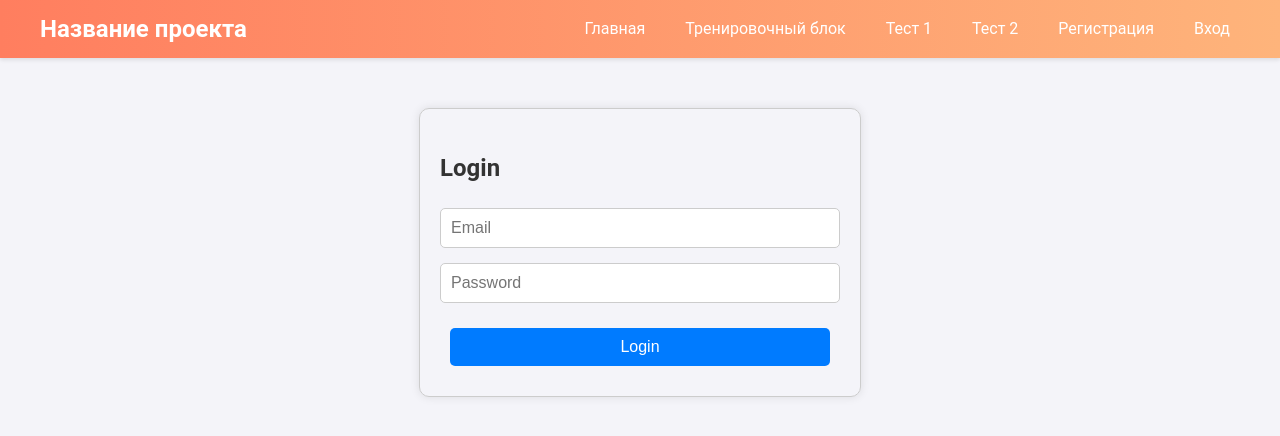
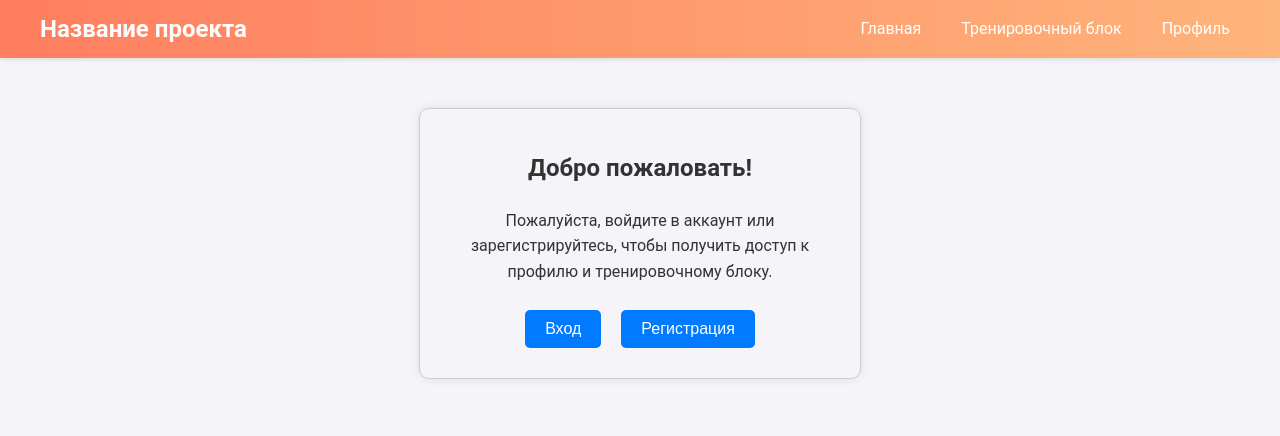
Before and after one commit to Aida678/Persik, a React (Create React App) app in the folder react-frontend/: page /profile in a window 1280 px wide. Before the commit this address led to /login. Shown: the top 436 px of the page. Built offline with nearby package versions, Linux system fonts and the light colour scheme; no server answers.

Commit message:
add auth

```diff
--- a/react-frontend/src/Header.js
+++ b/react-frontend/src/Header.js
@@ -1,12 +1,33 @@
-import React from 'react';
+import React, { useEffect, useState } from 'react';
 import { Link, useNavigate } from 'react-router-dom';
 import './Header.css';
 
 function Header() {
+  const [loggedIn, setLoggedIn] = useState(false);
   const navigate = useNavigate();
 
-  const handleLogout = async () => {
-    await fetch('/logout');
+  useEffect(() => {
+    const token = localStorage.getItem('token');
+    if (token) {
+      fetch('/profile', {
+        headers: {
+          Authorization: `Bearer ${token}`
+        }
+      })
+      .then(response => {
+        if (response.ok) {
+          setLoggedIn(true);
+        } else {
+          localStorage.removeItem('token');
+          setLoggedIn(false);
+        }
+      });
+    }
+  }, []);
+
+  const handleLogout = () => {
+    localStorage.removeItem('token');
+    setLoggedIn(false);
     navigate('/');
   };
 
@@ -18,19 +39,7 @@ function Header() {
           <ul>
             <li><Link to="/">Главная</Link></li>
             <li><Link to="/training">Тренировочный блок</Link></li>
-            <li><Link to="/test1">Тест 1</Link></li>
-            <li><Link to="/test2">Тест 2</Link></li>
-            {document.cookie.includes('session=') ? (
-              <>
-                <li><Link to="/profile">Профиль</Link></li>
-                <li><button onClick={handleLogout} className="logout-button">Выйти</button></li>
-              </>
-            ) : (
-              <>
-                <li><Link to="/register">Регистрация</Link></li>
-                <li><Link to="/login">Вход</Link></li>
-              </>
-            )}
+            <li><Link to="/profile">Профиль</Link></li>
           </ul>
         </nav>
       </div>
--- a/react-frontend/src/Login.js
+++ b/react-frontend/src/Login.js
@@ -19,7 +19,9 @@ function Login() {
     });
 
     if (response.ok) {
-      navigate('/profile');
+      const data = await response.json();
+      localStorage.setItem('token', data.access_token);
+      window.location.assign('/'); // Обновление страницы после входа
     } else {
       alert('Invalid credentials');
     }
@@ -27,11 +29,11 @@ function Login() {
 
   return (
     <div className="auth-container">
-      <h2>Login</h2>
+      <h2>Вход</h2>
       <form onSubmit={handleSubmit}>
         <input type="email" name="email" placeholder="Email" onChange={handleChange} required />
         <input type="password" name="password" placeholder="Password" onChange={handleChange} required />
-        <button type="submit">Login</button>
+        <button type="submit">Войти</button>
       </form>
     </div>
   );
--- a/react-frontend/src/Profile.js
+++ b/react-frontend/src/Profile.js
@@ -1,5 +1,5 @@
 import React, { useEffect, useState } from 'react';
-import { useNavigate } from 'react-router-dom';
+import { useNavigate, Link } from 'react-router-dom';
 import './Auth.css';
 
 function Profile() {
@@ -7,7 +7,13 @@ function Profile() {
   const navigate = useNavigate();
 
   useEffect(() => {
-    fetch('/profile')
+    const token = localStorage.getItem('token');
+    if (token) {
+      fetch('/profile', {
+        headers: {
+          Authorization: `Bearer ${token}`
+        }
+      })
       .then(response => {
         if (response.ok) {
           return response.json();
@@ -15,25 +21,35 @@ function Profile() {
         throw new Error('Not authenticated');
       })
       .then(data => setUser(data))
-      .catch(() => navigate('/login'));
-  }, [navigate]);
+      .catch(() => setUser(null));
+    }
+  }, []);
 
-  const handleLogout = async () => {
-    await fetch('/logout');
+  const handleLogout = () => {
+    localStorage.removeItem('token');
     navigate('/');
   };
 
   if (!user) {
-    return <div>Loading...</div>;
+    return (
+      <div className="auth-container">
+        <h2>Добро пожаловать!</h2>
+        <p>Пожалуйста, войдите в аккаунт или зарегистрируйтесь, чтобы получить доступ к профилю и тренировочному блоку.</p>
+        <div>
+          <Link to="/login"><button className="auth-button">Вход</button></Link>
+          <Link to="/register"><button className="auth-button">Регистрация</button></Link>
+        </div>
+      </div>
+    );
   }
 
   return (
     <div className="auth-container">
-      <h2>Profile</h2>
-      <p>First Name: {user.first_name}</p>
-      <p>Last Name: {user.last_name}</p>
+      <h2>Профиль</h2>
+      <p>Имя: {user.first_name}</p>
+      <p>Фамилия: {user.last_name}</p>
       <p>Email: {user.email}</p>
-      <button onClick={handleLogout}>Logout</button>
+      <button onClick={handleLogout}>Выйти</button>
     </div>
   );
 }
--- /dev/null
+++ b/react-frontend/src/Training.css
@@ -0,0 +1,11 @@
+.training-container, .auth-container {
+  text-align: center;
+  margin: 20px;
+}
+
+.auth-button {
+  margin: 10px;
+  padding: 10px 20px;
+  font-size: 16px;
+  cursor: pointer;
+}
--- a/react-frontend/src/Training.js
+++ b/react-frontend/src/Training.js
@@ -1,12 +1,47 @@
-import React from 'react';
+import React, { useEffect, useState } from 'react';
 import { Link } from 'react-router-dom';
+import './Training.css';
 
 function Training() {
+  const [loggedIn, setLoggedIn] = useState(false);
+
+  useEffect(() => {
+    const token = localStorage.getItem('token');
+    if (token) {
+      fetch('/profile', {
+        headers: {
+          Authorization: `Bearer ${token}`
+        }
+      })
+      .then(response => {
+        if (response.ok) {
+          setLoggedIn(true);
+        } else {
+          setLoggedIn(false);
+        }
+      });
+    } else {
+      setLoggedIn(false);
+    }
+  }, []);
+
+  if (!loggedIn) {
     return (
+      <div className="training-container">
+        <h2>Тренировочный блок</h2>
+        <p>Этот блок доступен только после регистрации. Пожалуйста, войдите в систему или зарегистрируйтесь.</p>
         <div>
+          <Link to="/login"><button className="auth-button">Вход</button></Link>
+          <Link to="/register"><button className="auth-button">Регистрация</button></Link>
+        </div>
+      </div>
+    );
+  }
+
+  return (
+      <div className="training-container">
         <h2>Тренировочный блок</h2>
         <ul>
-          {/*<p>123</p>*/}
           <li><Link to="/test1">Тестовая часть 1</Link></li>
           <li><Link to="/test2">Тестовая часть 2</Link></li>
           <li><Link to="/writing">Письменная часть</Link></li>
```
Also changed, not shown: react-frontend/src/PrivateRoute.js (added, +14 -0 lines), 1 other file (tests, documents, lock files or other folders). Lines whose indentation alone changed are shown as unchanged.
